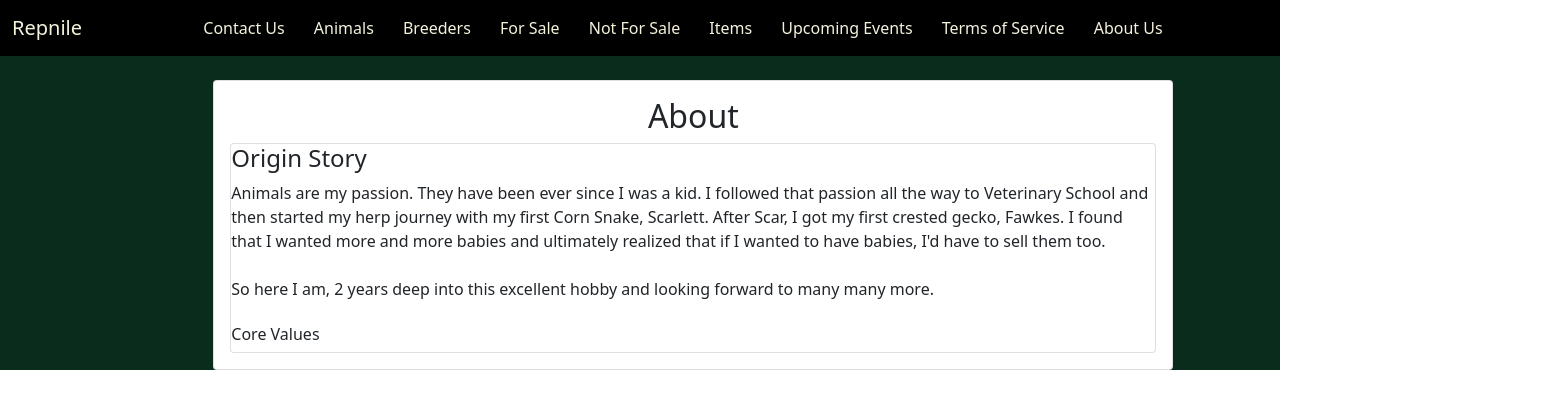
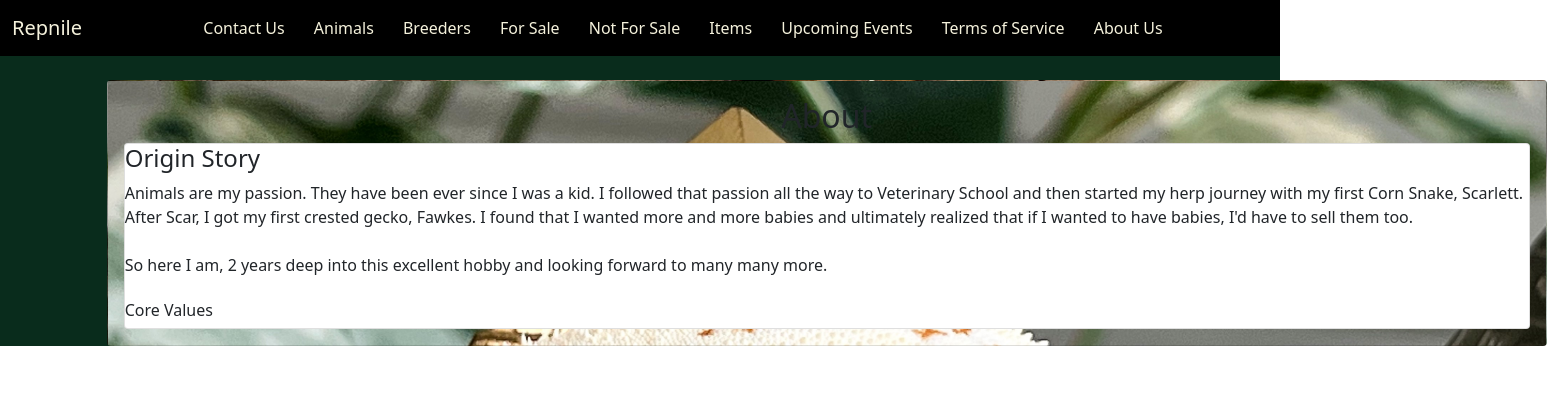
Before and after one commit to ktkinsey37/repnile-frontend, a React (Create React App) app: page /about in a window 1280 px wide. Shown: the top 408 px of the page, 1547 px wide, since content can reach past the window. Built offline with nearby package versions, Linux system fonts and the light colour scheme.

Commit message:
frontend css on static pages

```diff
--- /dev/null
+++ b/src/AssortedSinglePages/About.css
@@ -0,0 +1,8 @@
+.aboutCard {
+    background-image: url("../Images/image0.jpeg");
+    background-size: cover;
+}
+
+.aboutCardText {
+    background: rgba(255,255,255,0.66);
+}
--- a/src/AssortedSinglePages/About.js
+++ b/src/AssortedSinglePages/About.js
@@ -4,16 +4,16 @@ import {
   CardBody,
   CardTitle,
 } from "reactstrap";
-
+import "./About.css"
 
 
 function About({ }) {
 
   return (
-    <div className="col-md-12 offset-md-2">
+    <div className="col-md-12 offset-md-1">
     <br/>
     <section className="col-md-10">
-      <Card style={{ width: '60rem' }}>
+      <Card className="aboutCard" style={{ width: '90rem' }}>
         <CardBody className="col-md-12 ">
           <CardTitle className="font-weight-bold text-center">
             <h2>About</h2>
--- a/src/AssortedSinglePages/TermsOfService.js
+++ b/src/AssortedSinglePages/TermsOfService.js
@@ -17,12 +17,12 @@ function TermsOfService({ }) {
     <br/>
     <section className="col-md-10">
       <Card className="tosCard" style={{ width: '90rem'}}>
-        <CardBody className="col-md-12 ">
+        <CardBody className="col-md-12">
           <CardTitle className="font-weight-bold text-center tosCardText">
             <h2>Terms of Service</h2>
           </CardTitle>
 
-          <Card className="tosCardText">
+          <CardTitle className="tosCardText">
           <h4 className="font-weight-bold text-center">
           Return and Refund
           </h4>
@@ -55,7 +55,7 @@ function TermsOfService({ }) {
           These terms of service are updated as of 2/1/2021 by RepNile Exotics
 
           </b>
-          </Card>
+          </CardTitle>
 
         </CardBody>
       </Card>
```
